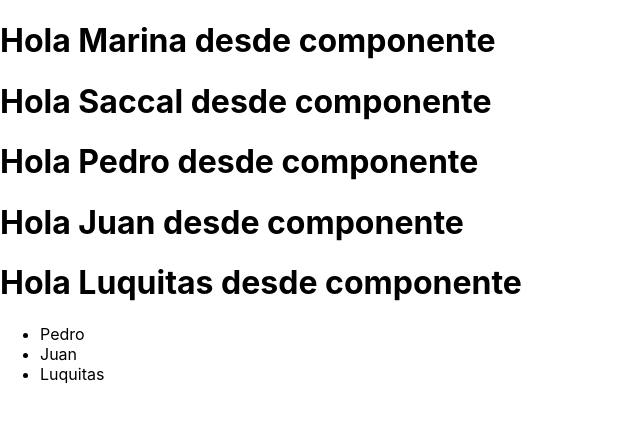
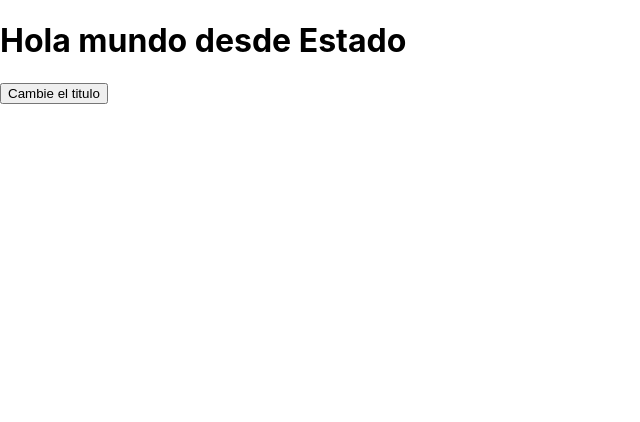
Before and after one commit to csulak/react-basico, a React (Create React App) app: page / in a window 1280 px wide. Shown: the top 422 px of the page, without its empty margins (0-640 px from the left). Built offline with nearby package versions, Linux system fonts and the light colour scheme.

Commit message:
video 3 de 8 BIS explicacion sobre estados

```diff
--- a/src/App.js
+++ b/src/App.js
@@ -3,29 +3,30 @@
 import Welcome from './Welcome.js'
 
 class App extends Component {
+  constructor() {
+    super()
+    this.changeTitle = this.changeTitle.bind(this)
+    this.state = {
+      title: "Hola mundo desde Estado"
+
+    }
+  }
+
+
   render() {
-    const names = ["Pedro", "Juan", "Luquitas"]
     return (
       <div>
-        <div>
-          <Welcome name="Marina" />
-          <Welcome name="Saccal" />
-        </div>
+        <h1>{this.state.title}</h1>
+        <button onClick={this.changeTitle}>Cambie el titulo</button>
+      </div>
+    )
+  }
 
-        <div>
-          {names.map(name =>
-            <Welcome name={name} />
-          )}
-        </div>
-
-        <ul>
-          {names.map(name =>
-            <li>{name}</li>
-          )}
-        </ul>
-      </div>
-    );
-
+  changeTitle() {
+    this.setState({
+      title: "nuevo titulo"
+    })
   }
 }
+
 export default App;
```
